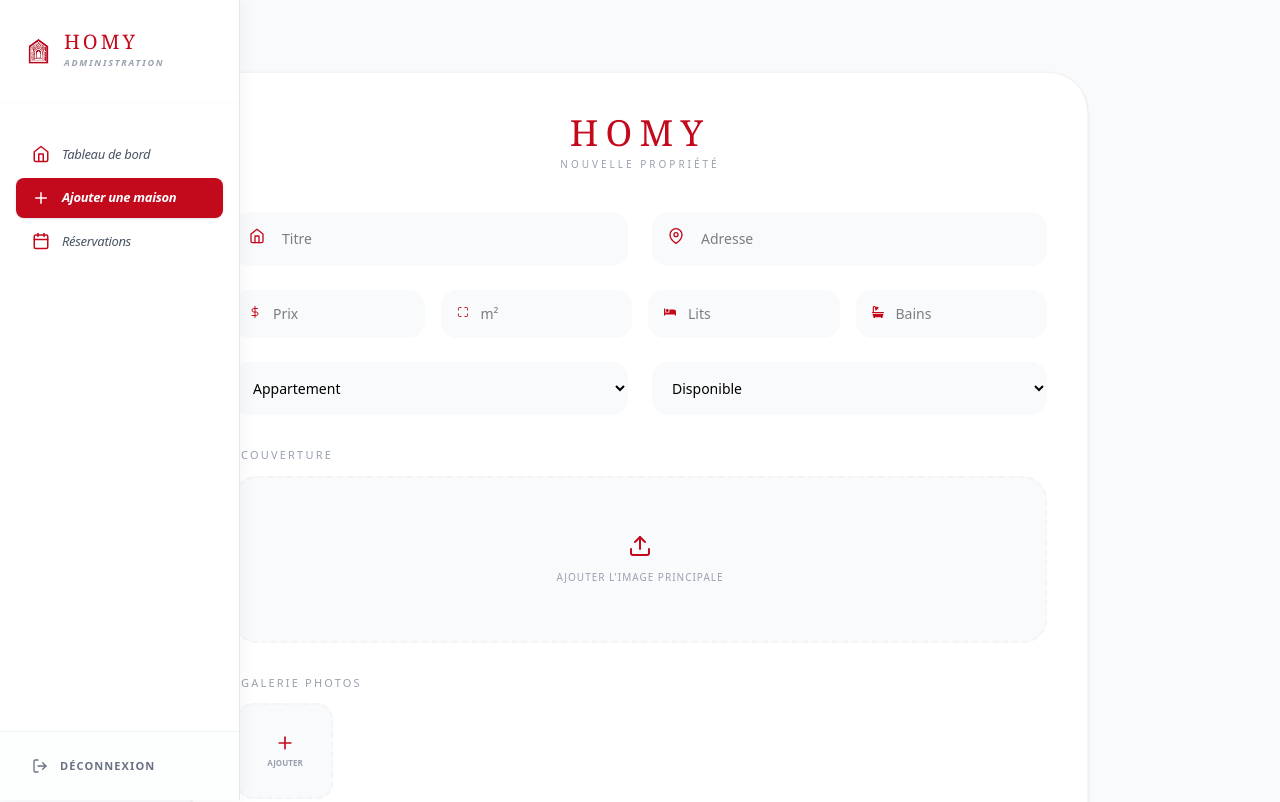
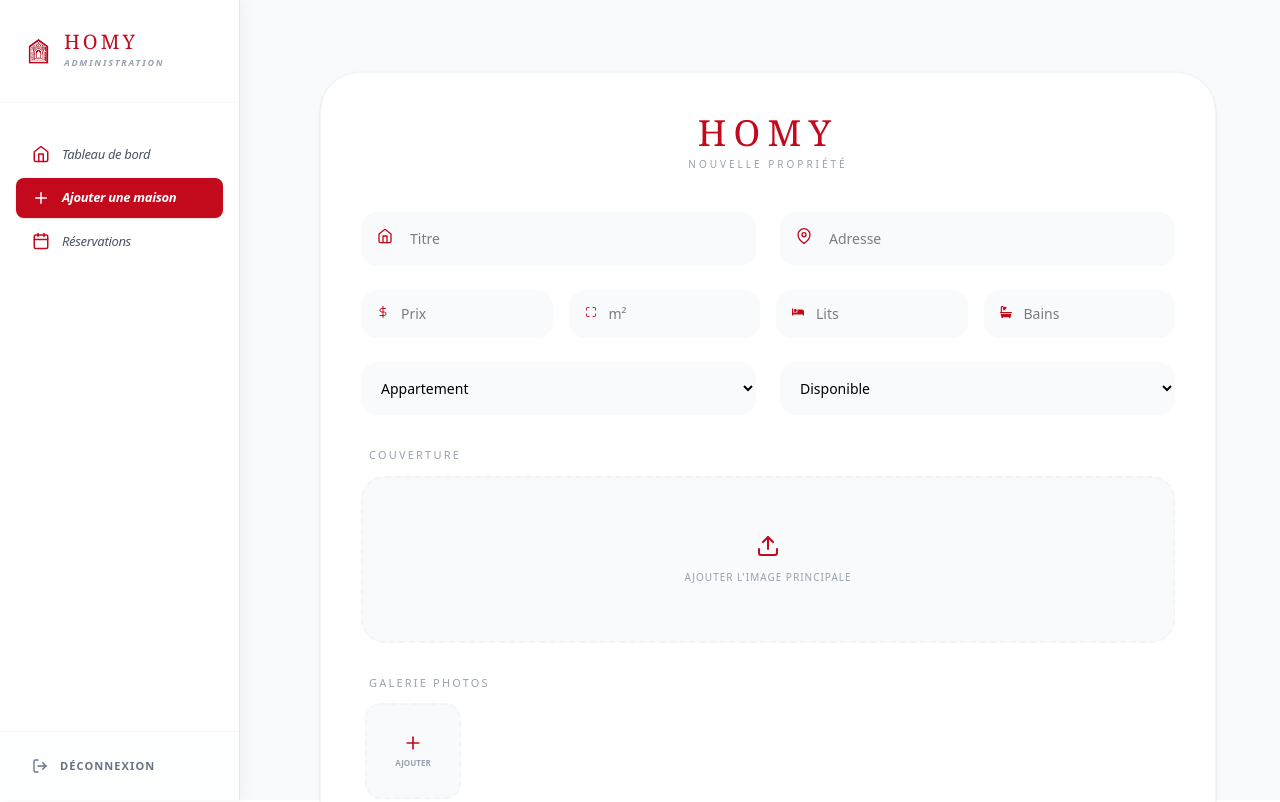
Before and after one commit to salmabakkou/homy, a React (Vite) app: page /admin/addHouse in a window 1280 px wide. Shown: the top 802 px of the page. Built offline with nearby package versions, Linux system fonts and the light colour scheme.

Commit message:
modification addHouse

```diff
--- a/src/admin/AddHouse.jsx
+++ b/src/admin/AddHouse.jsx
@@ -82,7 +82,7 @@ export default function AddHouse() {
   };
 
   return (
-    <div className="w-full md:max-w-4xl md:mx-auto bg-white md:border md:border-gray-100 md:shadow-sm md:rounded-[2.5rem] p-5 md:p-10 my-0 md:my-10">
+    <div className="w-full absolute right-0 md:right-[5%] md:max-w-4xl md:mx-auto bg-white md:border md:border-gray-100 md:shadow-sm md:rounded-[2.5rem] p-5 md:p-10 my-0 md:my-10">
 
       {/* Header */}
       <div className="text-center mb-8 md:mb-10">
--- a/src/admin/AdminDashboard.jsx
+++ b/src/admin/AdminDashboard.jsx
@@ -5,7 +5,9 @@ import Sidebar from '../components/Sidebar';
 export default function AdminDashboard() {
   return (
     <div className="flex flex-col md:flex-row min-h-screen bg-gray-50">
+
       <Sidebar onLogout={() => {}} />
+
       <div className="flex-1 flex flex-col min-w-0 overflow-hidden">
         <main className="p-4 md:p-8 overflow-y-auto">
           <div className="max-w-5xl mx-auto w-full">
--- a/src/layouts/AdminLayout.jsx
+++ b/src/layouts/AdminLayout.jsx
@@ -5,7 +5,7 @@ export default function AdminLayout({ children }) {
   return (
     <div className="flex flex-col md:flex-row min-h-screen bg-white md:bg-gray-50">
       <Sidebar />
-      <div className="flex-1 p-0 md:p-8">
+      <div className="flex-1 p-0 md:p-">
         <div className="w-full max-w-5xl mx-auto">
           {children}
         </div>
```
